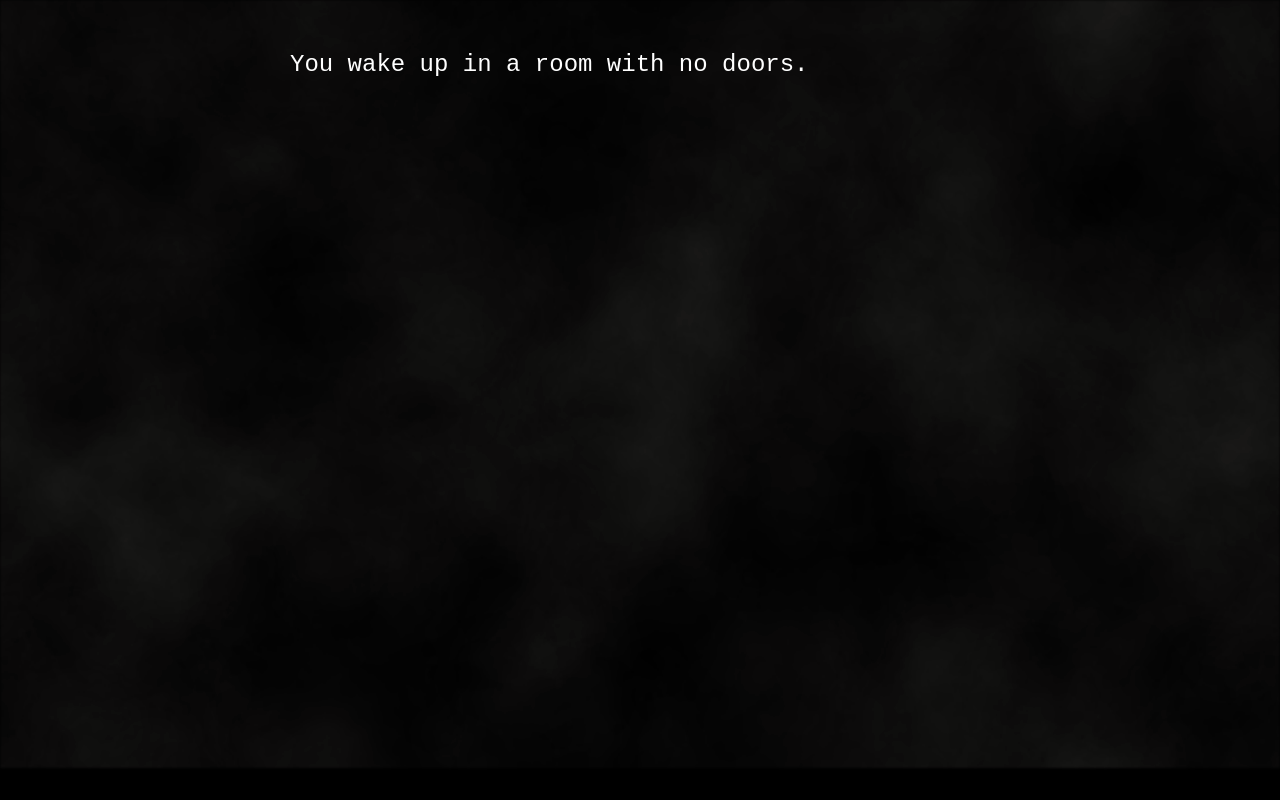
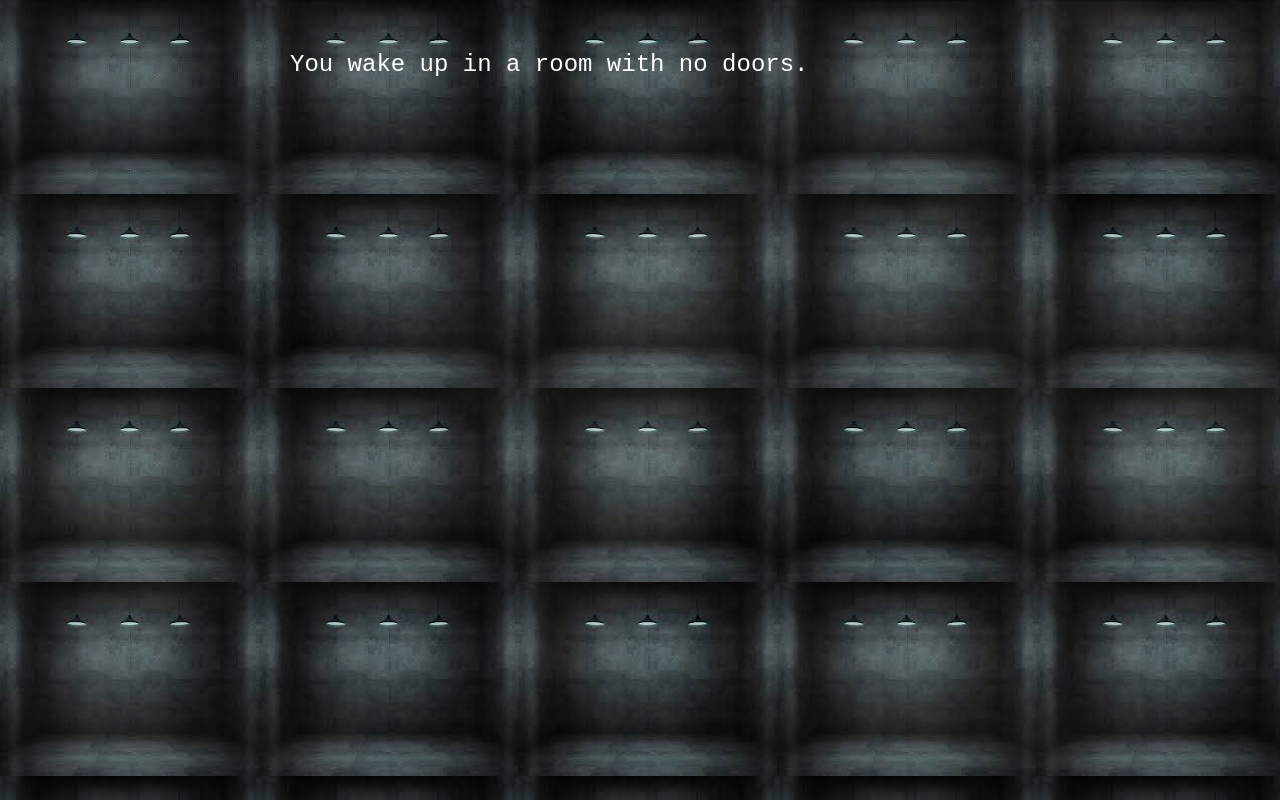
Before and after one commit to batul0/Digitial-poetry, a plain HTML site: page scarystory.html in a window 1280 px wide. Drawn offline with Linux system fonts and the light colour scheme.

Commit message:
addded background

```diff
--- a/scarystory.html
+++ b/scarystory.html
@@ -12,6 +12,9 @@
       color: white;
       font-family: 'Courier New', Courier, monospace;
       overflow-x: hidden;
+      background-image: url("picture/room.jpg");
+      height: 100%;
+
     }
 
     .container {
@@ -123,7 +126,7 @@
 </head>
 <body>
 
-  <!-- FOG -->
+
   <div class="fogwrapper">
     <div id="foglayer_01" class="fog">
       <div class="image01"></div>
@@ -144,16 +147,14 @@
     <div id="text-output"></div>
   </div>
 
-  <!-- Jumpscare Image -->
+
   <img id="jumpscare" src="picture/jumpscare.jpg" alt="BOO!" />
 
-  <!-- Background Audio -->
+
   <audio id="bg-audio" autoplay loop>
     <source src="" type="audio/mpeg" />
-    Your browser does not support the audio element.
   </audio>
 
-  <!-- Typing + Jumpscare -->
   <script>
     const storyLines = [
       "You wake up in a room with no doors.",
```
Also changed, not shown: picture/room.jpg (added).
